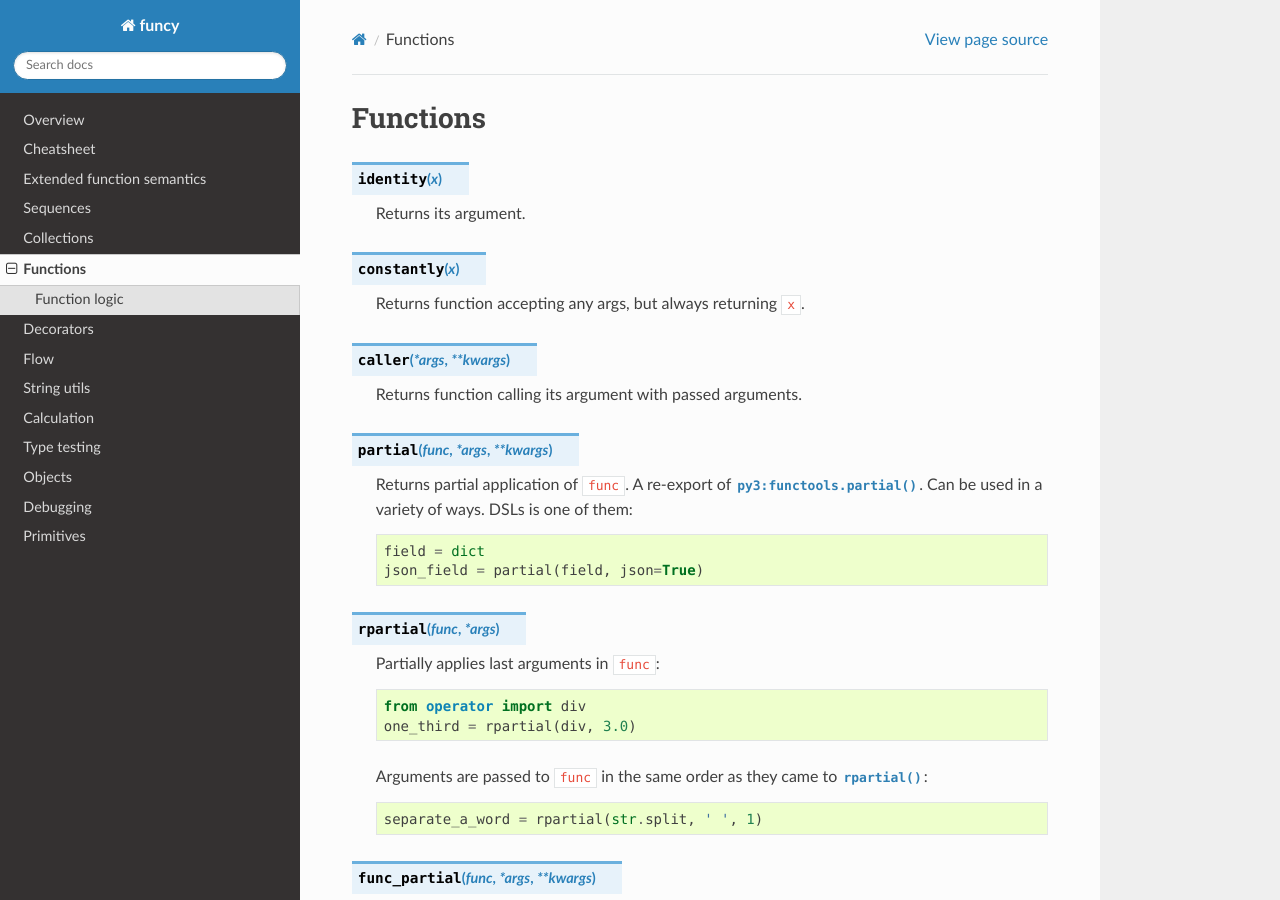
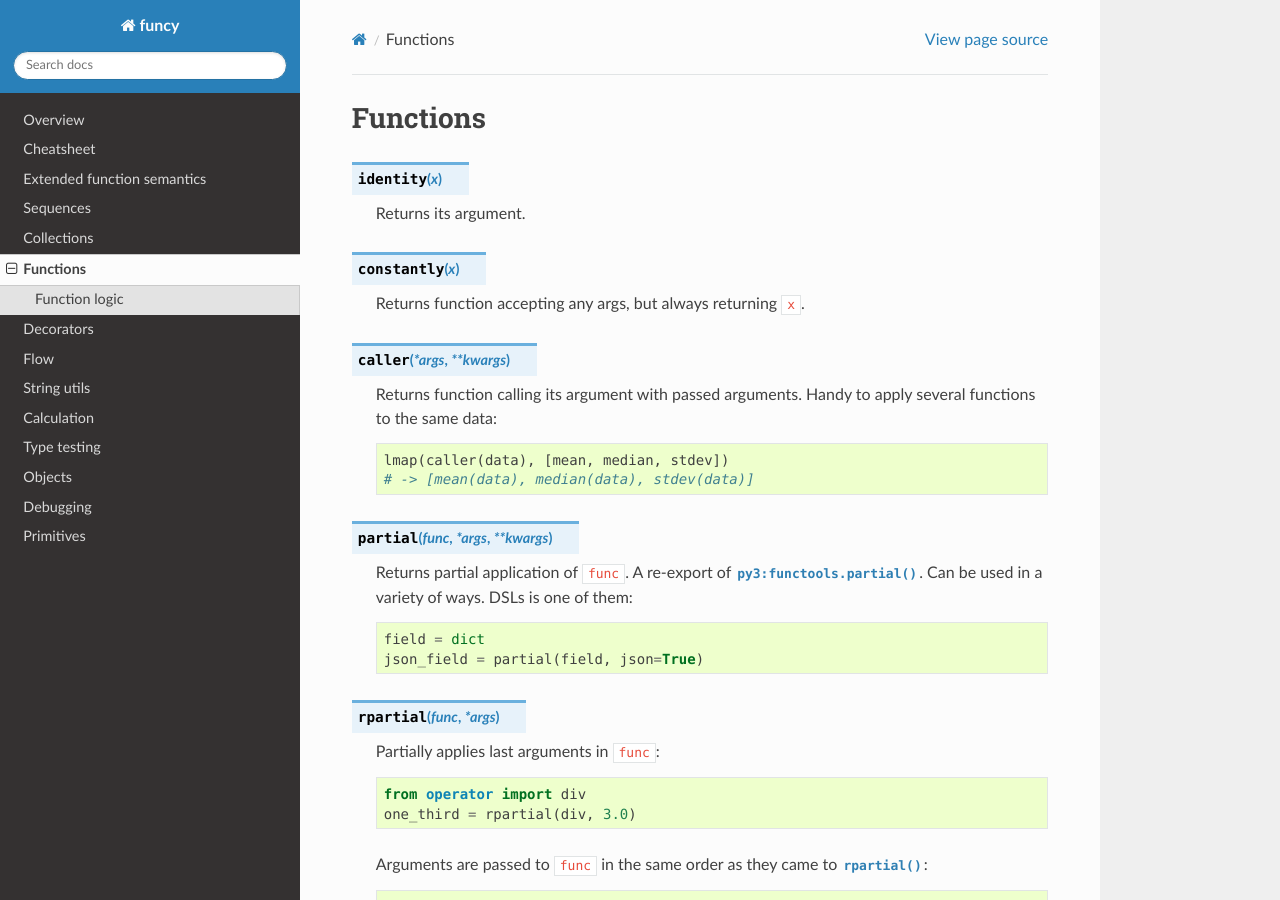
Before and after one commit to Jamaal224/funcy, a Sphinx documentation site: the page built from docs/funcs.rst, in a window 1280 px wide and 900 px high. Built offline with Sphinx 7.4.7 and the Read the Docs theme 3.1.0, drawn with Linux system fonts in a browser that asks for light colours.

Commit message:
Add caller() example to docs
Closes #152, #160

Co-Authored-By: Antoine Gallix <antoine.gallix@gmail.com>
Co-Authored-By: Claude Fable 5.1 <noreply@anthropic.com>

```diff
--- a/docs/funcs.rst
+++ b/docs/funcs.rst
@@ -13,7 +13,10 @@ Functions
 
 .. function:: caller(*args, **kwargs)
 
-    Returns function calling its argument with passed arguments.
+    Returns function calling its argument with passed arguments. Handy to apply several functions to the same data::
+
+        lmap(caller(data), [mean, median, stdev])
+        # -> [mean(data), median(data), stdev(data)]
 
 
 .. function:: partial(func, *args, **kwargs)
```
